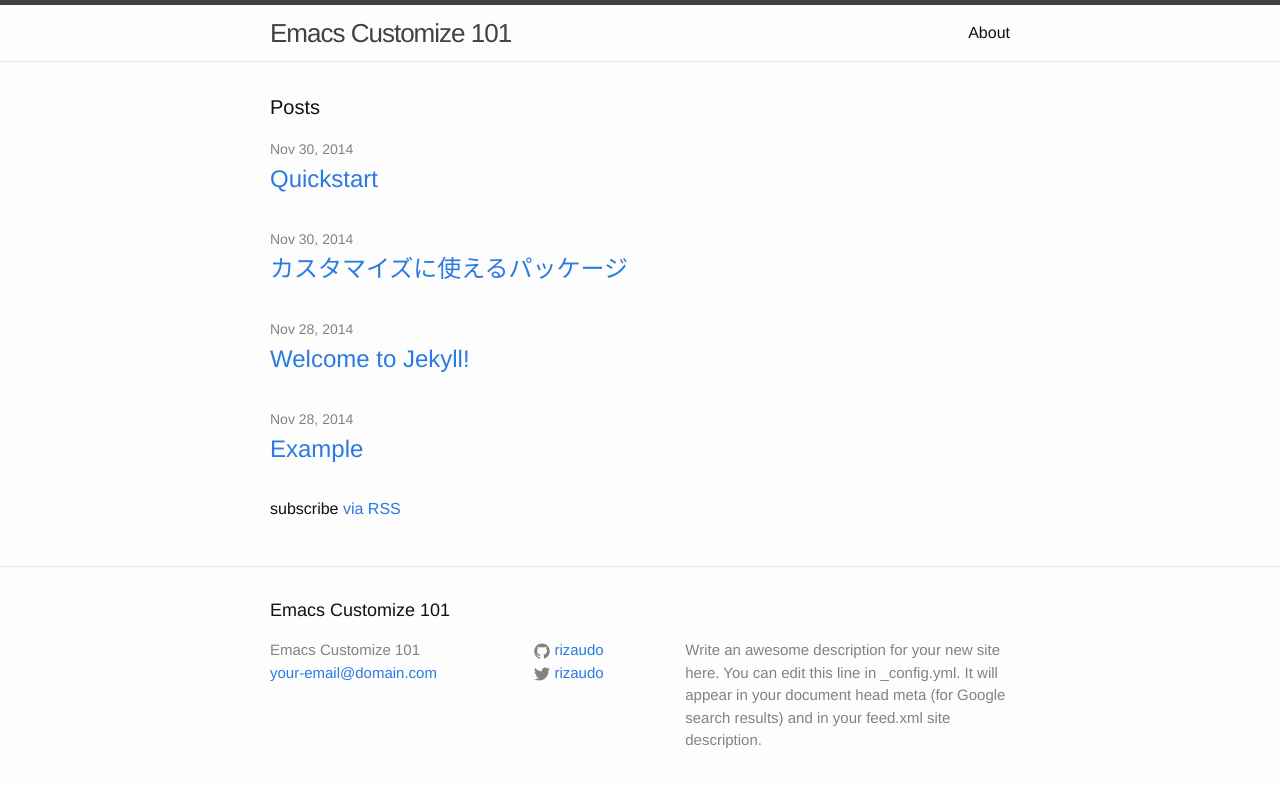
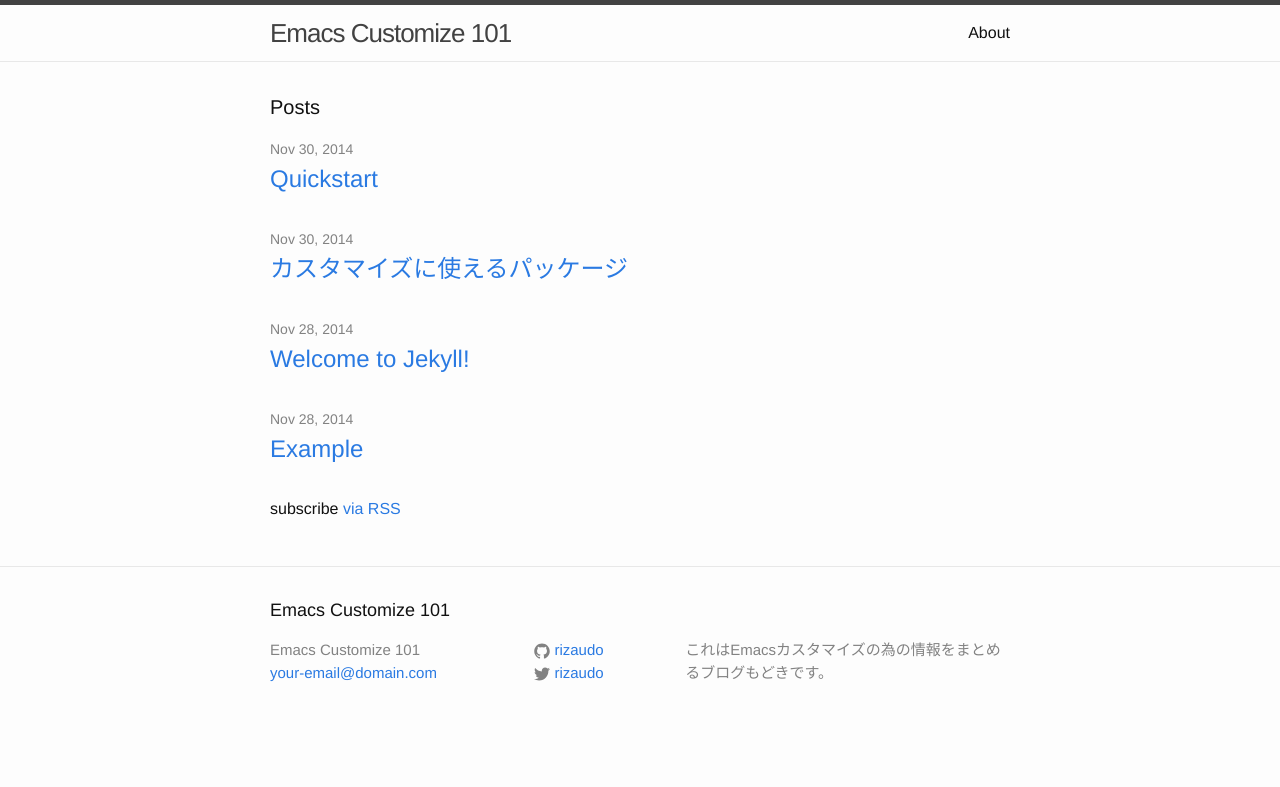
Before and after one commit to rizaudo/emacs-customize-101-jp, a Jekyll site: the page built from index.html, in a window 1280 px wide. Shown: the top 787 px of the page. Built offline with Jekyll 4.4.1, drawn with Linux system fonts in a browser that asks for light colours.

Commit message:
update config.yml

```diff
--- a/_config.yml
+++ b/_config.yml
@@ -2,9 +2,7 @@
 title: Emacs Customize 101
 email: your-email@domain.com
 description: > # this means to ignore newlines until "baseurl:"
-  Write an awesome description for your new site here. You can edit this
-  line in _config.yml. It will appear in your document head meta (for
-  Google search results) and in your feed.xml site description.
+  これはEmacsカスタマイズの為の情報をまとめるブログもどきです。
 baseurl: "/emacs-customize-101-jp" # the subpath of your site, e.g. /blog/
 url: "http://rizaudo.github.com/emacs-customize-101-jp" # the base hostname & protocol for your site
 twitter_username: rizaudo
```
